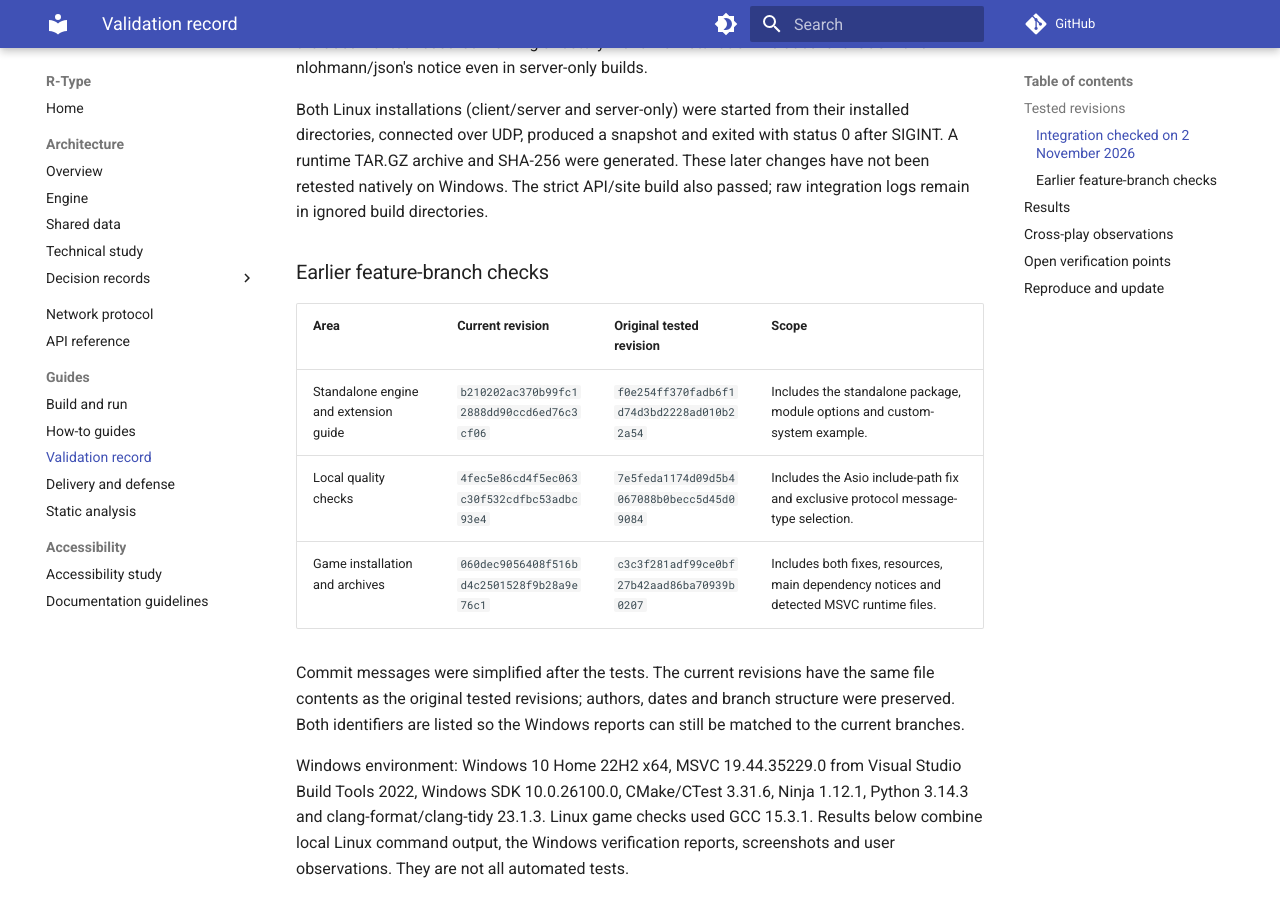
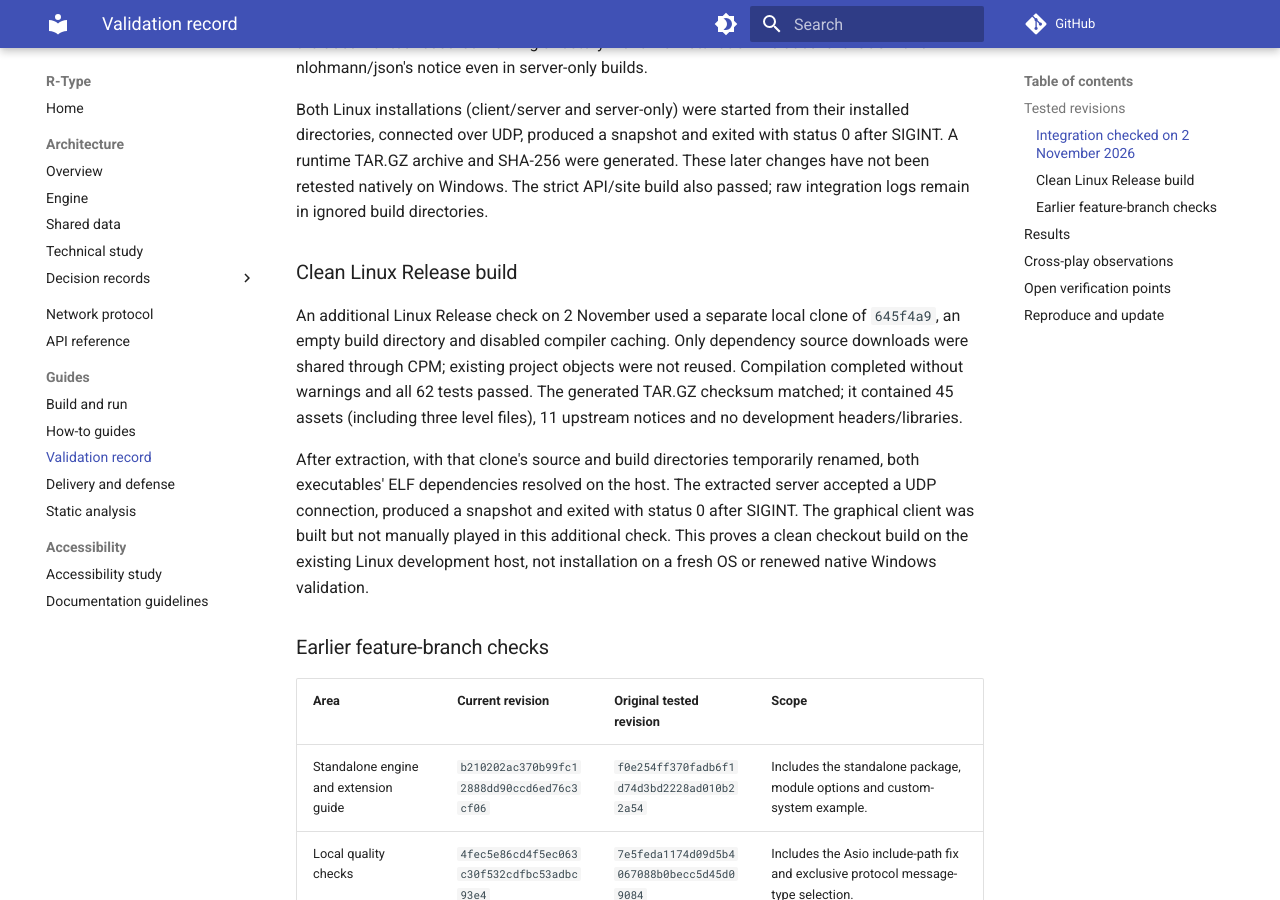
Before and after one commit to Nivek-Hyn/epitech-rtype, an MkDocs documentation site: the page built from docs/validation.md, in a window 1280 px wide and 900 px high, scrolled down 559 px. Built offline with MkDocs 1.6.1 and Material for MkDocs 9.7.7, drawn with Linux system fonts in a browser that asks for light colours; comment, search, counter and statistics services are not loaded.

Commit message:
docs: record the clean Linux build

```diff
--- a/docs/validation.md
+++ b/docs/validation.md
@@ -22,6 +22,20 @@ Both Linux installations (client/server and server-only) were started from their
 connected over UDP, produced a snapshot and exited with status 0 after SIGINT. A runtime TAR.GZ archive
 and SHA-256 were generated. These later changes have not been retested natively on Windows.
 The strict API/site build also passed; raw integration logs remain in ignored build directories.
+
+### Clean Linux Release build
+
+An additional Linux Release check on 2 November used a separate local clone of `645f4a9`, an empty
+build directory and disabled compiler caching. Only dependency source downloads were shared through
+CPM; existing project objects were not reused. Compilation completed without warnings and all 62 tests
+passed. The generated TAR.GZ checksum matched; it contained 45 assets (including three level files),
+11 upstream notices and no development headers/libraries.
+
+After extraction, with that clone's source and build directories temporarily renamed, both executables'
+ELF dependencies resolved on the host. The extracted server accepted a UDP connection, produced a
+snapshot and exited with status 0 after SIGINT. The graphical client was built but not manually played
+in this additional check. This proves a clean checkout build on the existing Linux development host,
+not installation on a fresh OS or renewed native Windows validation.
 
 ### Earlier feature-branch checks
 
```
